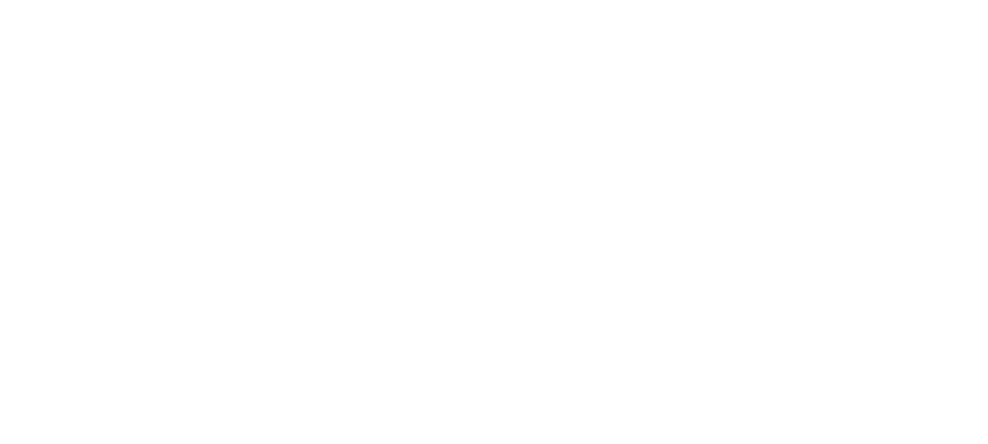
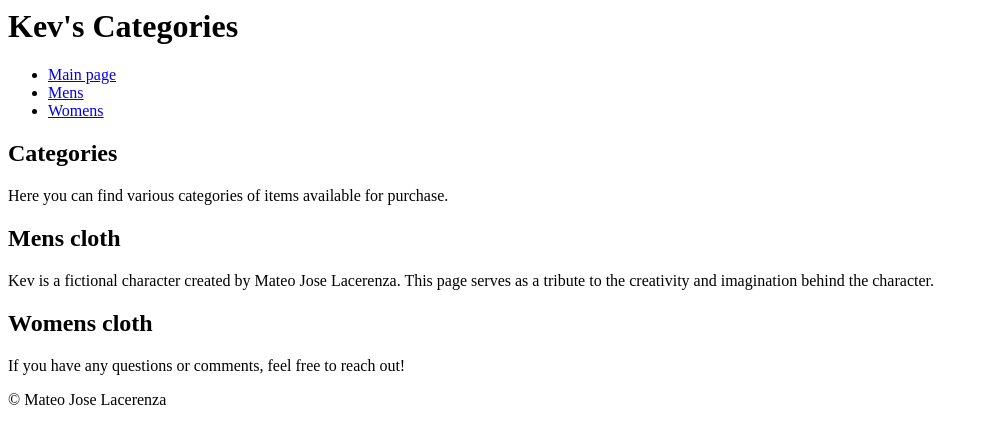
Before and after one commit to MattPdf/Indumentary-Web, a plain HTML site: page Pages/categories.html in a window 1280 px wide. Shown: the whole page, without its empty margins (0-988 px from the left). Drawn offline with Linux system fonts and the light colour scheme; files that its build step writes are made by us from their sources.

Commit message:
Pages: categories

```diff
--- a/Pages/categories.html
+++ b/Pages/categories.html
@@ -0,0 +1,37 @@
+<head>
+    <meta charset="UTF-8">
+    <meta name="viewport" content="width=device-width, initial-scale=1.0">
+    <title>Kev Buy Categories</title>
+    <link rel="stylesheet" href="styles.css">
+    <script src="script.js" defer></script>
+</head>
+<body>
+    <header>
+        <h1>Kev's Categories</h1>
+        <ul>
+            <li><a href="/index.html">Main page</a></li>
+            <li><a href="#Men">Mens</a></li>
+            <li><a href="#Women">Womens</a></li>
+        </ul>
+    </header>
+    <main>
+            <h2>Categories</h2>
+            <p>Here you can find various categories of items available for purchase.</p>
+    </main>
+
+    <nav>
+        <section id="#Men">
+            <h2>Mens cloth</h2>
+            <p>Kev is a fictional character created by Mateo Jose Lacerenza. This page serves as a tribute to the creativity and imagination behind the character.</p>
+        </section>
+    </nav>
+
+    <nav>
+        <section id="#Women">
+            <h2>Womens cloth</h2>
+            <p>If you have any questions or comments, feel free to reach out!</p>
+
+    </body>
+    <footer>
+        <p>&copy; Mateo Jose Lacerenza</p>
+    </footer>
```
Also changed, not shown: index.html (+17 -2 lines).
